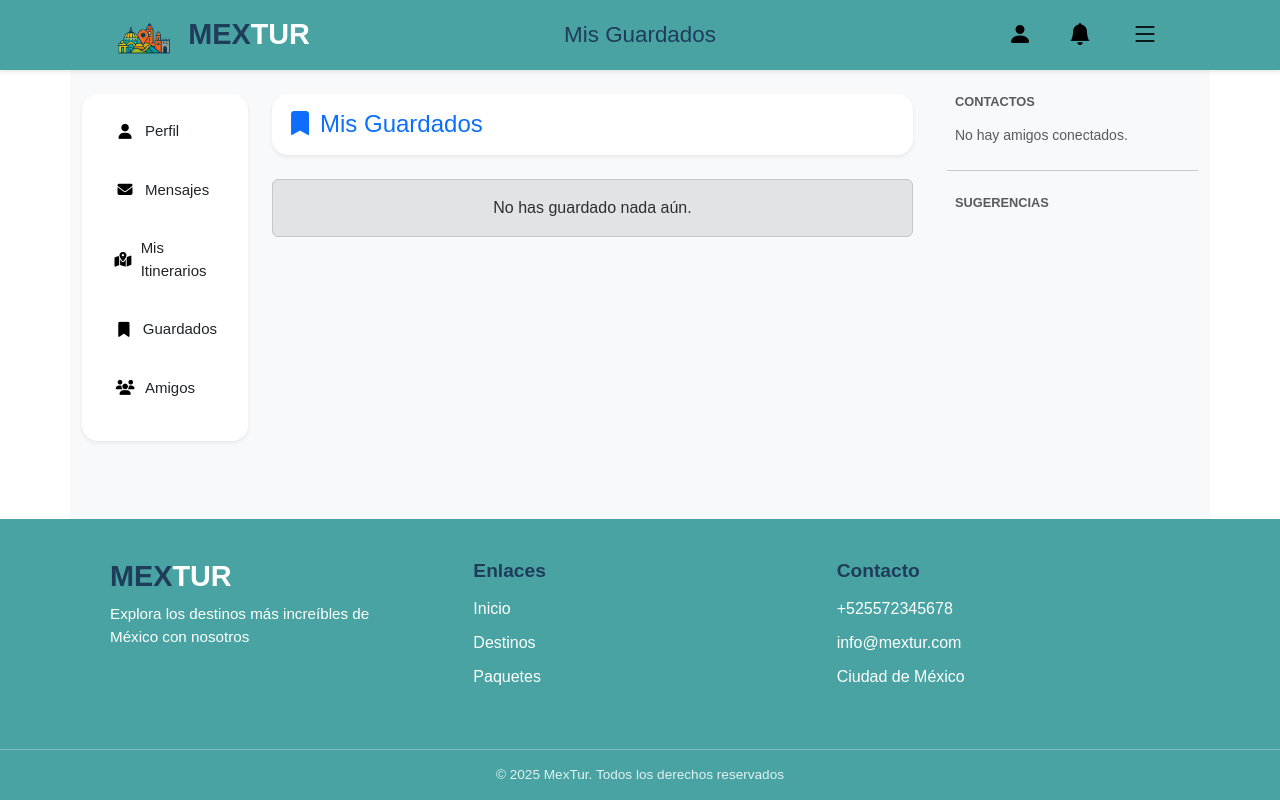
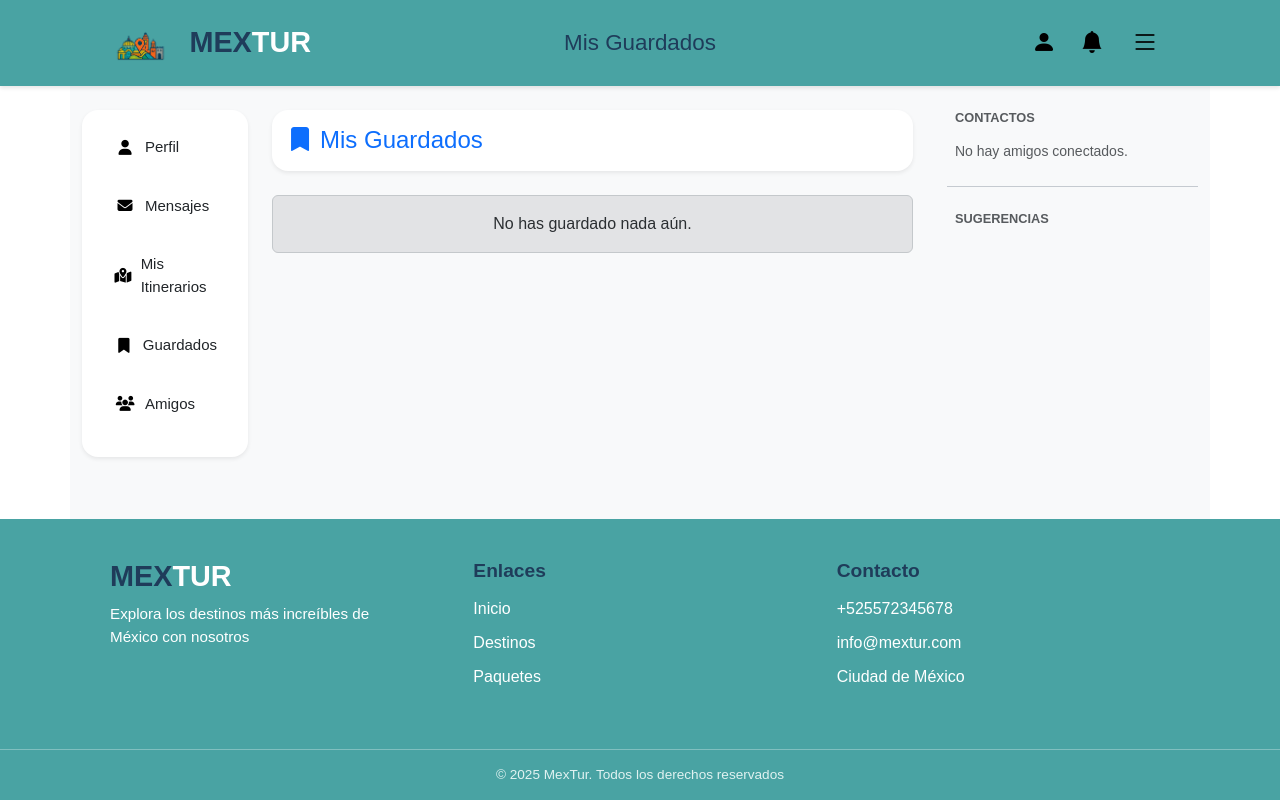
Before and after one commit to LuisHMZ/Generador-de-Itinerarios, a Django app: page /saved/ in a window 1280 px wide. Run offline with Django 5.2, Linux system fonts and the light colour scheme; the visitor is signed in with stand-in values (Sample User, id 1); data comes from the database, SQL or seed files in the repository; data that the repository does not hold is empty.

Commit message:
Estandarización de Header/Footer

```diff
--- a/static/js/headerFooter.js
+++ b/static/js/headerFooter.js
@@ -18,88 +18,15 @@ const csrftoken = getCookie('csrftoken');
 
 
 document.addEventListener('DOMContentLoaded', function () {
-
-    // --- 1. LECTURA DE URLs DE DJANGO (Variables dinámicas) ---
-    const logoutUrl = document.body.dataset.logoutUrl || '#';
-    const homeUrl = '/';
-    // Leemos el username del body para el enlace de perfil
-    const currentUsername = document.body.dataset.username || '';
-    const profileUrl = currentUsername ? `/perfil/${currentUsername}/` : '#';
+    // Este archivo ahora asume que el header/footer ya están renderizados por plantillas Django
+    // Sólo añade comportamiento (títulos dinámicos, notificaciones) sobre los elementos existentes.
 
     const staticUrlBase = '/static/img/';
     const apiNotificationsUrl = '/api/alertas/';
     const apiUnreadCountUrl = '/api/alertas/unread-count/';
     const apiMarkReadUrl = '/api/alertas/mark-read/';
-    // --- FIN LECTURA DE URLs ---
 
-    const headerHtml = `
-        <header class="header-global">
-            <div class="header-contenido">
-                <a href="${homeUrl}" class="logo-link">
-                    <img src="${staticUrlBase}logo.png" alt="Logo MexTur" class="logo-img">
-                    <div class="logo-texto"><span class="logo-mex">MEX</span><span class="logo-tur">TUR</span></div>
-                </a>
-                <div class="header-titulo"><h5 class="header-titulo-text"></h5></div>
-                <div class="header-actions">
-                    <a href="${profileUrl}" class="btn btn-profile" title="Mi Perfil">
-                        <i class="bi bi-person-fill"></i>
-                    </a>
-                    <div class="notification-wrapper">
-                        <button class="btn btn-notification" id="bell-button" type="button" title="Notificaciones">
-                            <i class="bi bi-bell-fill"></i>
-                            <span class="notification-count" id="notification-badge-count" style="display: none;">0</span>
-                        </button>
-                    </div>
-                    <div class="dropdown">
-                        <button class="btn btn-menu" type="button" id="dropdownMenuButton" data-bs-toggle="dropdown" aria-expanded="false" title="Menú">
-                            <i class="bi bi-list"></i>
-                        </button>
-
-                        <ul class="dropdown-menu" aria-labelledby="dropdownMenuButton">
-                            <li><a class="dropdown-item" href="#"><i class="bi bi-gear me-2"></i>Configuración</a></li>
-                            <li><hr class="dropdown-divider"></li>
-                            <li><a class="dropdown-item" href="${logoutUrl}"><i class="bi bi-box-arrow-right me-2"></i>Cerrar sesión</a></li>
-                        </ul>
-                        </div>
-                </div>
-            </div>
-        </header>
-    `;
-
-    const footerHtml = `
-        <footer class="footer-global">
-            <div class="footer-contenido">
-                <div class="footer-seccion footer-logo-tagline">
-                    <h3 class="footer-logo"><span class="footer-logo-mex">MEX</span><span class="footer-logo-tur">TUR</span></h3>
-                    <p>Explora los destinos más increíbles de México con nosotros</p>
-                </div>
-                <div class="footer-seccion footer-enlaces">
-                    <h3>Enlaces</h3>
-                    <nav>
-                        <a href="${homeUrl}">Inicio</a>
-                        <a href="#">Destinos</a>
-                        <a href="#">Paquetes</a>
-                    </nav>
-                </div>
-                <div class="footer-seccion footer-contacto">
-                    <h3>Contacto</h3>
-                    <p>+525572345678</p>
-                    <p>info@mextur.com</p>
-                    <p>Ciudad de México</p>
-                </div>
-            </div>
-            <div class="copyright">© 2025 MexTur. Todos los derechos reservados</div>
-        </footer>
-    `;
-
-    // 2. Inyectamos el HTML
-    const headerContainer = document.getElementById('site-header');
-    const footerContainer = document.getElementById('site-footer');
-
-    if (headerContainer) headerContainer.innerHTML = headerHtml;
-    if (footerContainer) footerContainer.innerHTML = footerHtml;
-
-    // --- (Tu JS de títulos original) ---
+    // --- TÍTULO DEL HEADER ---
     const titleMap = {
         'index.html': 'Inicio',
         'feed.html': 'Feed inicio',
@@ -113,8 +40,7 @@ document.addEventListener('DOMContentLoaded', function () {
         'log.html': 'Iniciar sesión',
         'recuperar.html': 'Recuperar contraseña',
         'editar-itinerario.html': 'Editar Itinerario',
-        'ver-itinerario-final.html': 'Mi Itinerario',
-        'amigos.html': 'Mis Amigos'
+        'ver-itinerario-final.html': 'Mi Itinerario'
     };
     function computeHeaderTitle() {
         const path = (location.pathname || '').split('/').filter(Boolean).pop() || 'home';
@@ -125,25 +51,14 @@ document.addEventListener('DOMContentLoaded', function () {
     }
     function setHeaderTitle(text) {
         const els = document.querySelectorAll('.header-titulo-text');
-        els.forEach(el => {
-            el.textContent = text;
-        });
+        els.forEach(el => el.textContent = text);
     }
     setHeaderTitle(computeHeaderTitle());
-    const titleObserver = new MutationObserver(() => {
-        setHeaderTitle(computeHeaderTitle());
-    });
+    const titleObserver = new MutationObserver(() => setHeaderTitle(computeHeaderTitle()));
     const titleEl = document.querySelector('title');
-    if (titleEl) {
-        titleObserver.observe(titleEl, { childList: true });
-    }
-    // --- (Fin de JS de títulos) ---
+    if (titleEl) titleObserver.observe(titleEl, { childList: true });
 
-
-    // ------------------------------------
-    // --- LÓGICA DE NOTIFICACIONES (LIMPIA) ---
-    // ------------------------------------
-
+    // --- NOTIFICACIONES ---
     const notificationsList = document.getElementById('notifications-list');
     const countElement = document.getElementById('notification-badge-count');
     const modalElement = document.getElementById('notificationsModal');
@@ -154,96 +69,64 @@ document.addEventListener('DOMContentLoaded', function () {
 
         bellButton.addEventListener('click', (e) => {
             e.preventDefault();
-
-            if (countElement) {
-                countElement.style.display = 'none';
-            }
-
-            // 1. Carga el historial
+            if (countElement) countElement.style.display = 'none';
             loadNotifications(true);
-
-            // 2. Muestra el modal
             notificationModal.show();
         });
     }
 
-    /**
-     * Carga el HISTORIAL de notificaciones en el modal.
-     * Si 'markAsRead' es true, también llama a la función para marcarlas.
-     */
     function loadNotifications(markAsRead = false) {
         if (!notificationsList) return;
         notificationsList.innerHTML = '<p class="text-center text-muted p-3">Cargando...</p>';
 
-        fetch(apiNotificationsUrl) // Pide el historial (leídas o no)
+        fetch(apiNotificationsUrl)
             .then(response => {
-                if (!response.ok) { throw new Error('Error al obtener notificaciones.'); }
+                if (!response.ok) throw new Error('Error al obtener notificaciones.');
                 return response.json();
             })
             .then(notifications => {
                 notificationsList.innerHTML = '';
-                if (notifications.length === 0) {
+                if (!notifications || notifications.length === 0) {
                     notificationsList.innerHTML = '<p class="text-center text-muted p-3">No tienes notificaciones.</p>';
                     return;
                 }
 
                 notifications.forEach(notif => {
                     const itemHtml = `
-                        <a href="${notif.link}" class="notification-item" data-id="${notif.id}">
-                            <div class="notification-avatar">
+                        <a href="${notif.link}" class="list-group-item list-group-item-action notification-item" data-id="${notif.id}">
+                            <div class="d-flex align-items-start gap-2">
                                 <img src="${staticUrlBase}default-avatar.png" alt="avatar" style="width: 40px; height: 40px; border-radius: 50%;">
-                            </div>
-                            <div class="notification-content">
-                                <p class="notification-text">
-                                    ${notif.message}
-                                </p>
-                                <p class="notification-time">${notif.time}</p>
+                                <div>
+                                    <div class="small">${notif.message}</div>
+                                    <div class="text-muted small">${notif.time}</div>
+                                </div>
                             </div>
                         </a>
                     `;
                     notificationsList.innerHTML += itemHtml;
                 });
 
-                if (markAsRead) {
-                    markNotificationsAsRead();
-                }
+                if (markAsRead) markNotificationsAsRead();
             })
             .catch(error => {
-                console.error("Error en fetchNotifications:", error);
+                console.error('Error en fetchNotifications:', error);
                 notificationsList.innerHTML = '<p class="text-center text-danger p-3">Error al cargar notificaciones.</p>';
             });
     }
 
-    /**
-     * Llama a la API para marcar todas como leídas.
-     */
     function markNotificationsAsRead() {
         fetch(apiMarkReadUrl, {
             method: 'POST',
-            headers: {
-                'Content-Type': 'application/json',
-                'X-CSRFToken': csrftoken
-            }
+            headers: { 'Content-Type': 'application/json', 'X-CSRFToken': csrftoken }
         })
         .then(response => response.json())
-        .then(data => {
-            if (data.status !== 'success') {
-                console.error("Error al marcar notificaciones:", data.message);
-            }
-        })
-        .catch(error => {
-            console.error('Error en fetch markNotificationsAsRead:', error);
-        });
+        .then(data => { if (data.status !== 'success') console.error('Error al marcar notificaciones:', data.message); })
+        .catch(error => console.error('Error en fetch markNotificationsAsRead:', error));
     }
 
-
-    /**
-     * Revisa el CONTADOR de notificaciones (solo NO LEÍDAS).
-     */
     function checkNotificationCount() {
         if (!countElement) return;
-
-        fetch(apiUnreadCountUrl) // Llama a la API de solo conteo
+        fetch(apiUnreadCountUrl)
             .then(response => response.json())
             .then(data => {
                 if (data.status === 'success') {
@@ -258,12 +141,8 @@ document.addEventListener('DOMContentLoaded', function () {
                     countElement.style.display = 'none';
                 }
             })
-            .catch(error => {
-                console.warn("Error chequeando contador de notificaciones:", error);
-                countElement.style.display = 'none';
-            });
+            .catch(error => { console.warn('Error chequeando contador de notificaciones:', error); if (countElement) countElement.style.display = 'none'; });
     }
 
-    // Chequear el contador de la campanita al cargar la página
     checkNotificationCount();
 });
--- a/templates/feed/friend_requests.html
+++ b/templates/feed/friend_requests.html
@@ -21,7 +21,7 @@
 
 <body data-logout-url="{% url 'simple_logout' %}" data-username="{{ user.username }}">
 
-    <div id="site-header"></div>
+    {% include 'snippets/header.html' %}
 
     <main class="container py-4" style="background-color: #f8f9fa;">
         <div class="row gx-4">
@@ -118,7 +118,7 @@
         </div>
     </main>
 
-    <div id="site-footer"></div>
+    {% include 'snippets/footer.html' %}
 
     <script src="https://cdn.jsdelivr.net/npm/bootstrap@5.3.3/dist/js/bootstrap.bundle.min.js"></script>
     <script src="{% static 'js/headerFooter.js' %}" defer></script>
--- a/templates/feed/home_feed.html
+++ b/templates/feed/home_feed.html
@@ -67,7 +67,7 @@
         {% endif %}
     </div>
 
-    <div id="site-header"></div>
+    {% include 'snippets/header.html' %}
 
     <main class="container py-4" style="background-color: #f8f9fa;">
         <div class="row gx-4">
@@ -258,7 +258,7 @@
                                         </div>
                                     </div>
 
-                                    <a href="#" class="btn btn-sm w-100 btn-mextur-outline mt-3" style="border: 1px solid #E57B28; color: #E57B28;">
+                                    <a href="{% url 'itineraries:view_itinerary' item.id %}" class="btn btn-sm w-100 btn-mextur-outline mt-3" style="border: 1px solid #E57B28; color: #E57B28;">
                                         Ver Detalles
                                     </a>
                                 </div>
@@ -341,7 +341,8 @@
         </div>
     </main>
 
-    <div id="site-footer"></div>
+    <!-- Footer -->
+    {% include 'snippets/footer.html' %}
 
     <!-- Modales -->
     <div class="modal fade" id="notificationsModal" tabindex="-1" aria-hidden="true"><div class="modal-dialog modal-dialog-scrollable"><div class="modal-content"><div class="modal-header"><h5 class="modal-title">Notificaciones</h5><button type="button" class="btn-close" data-bs-dismiss="modal"></button></div><div class="modal-body p-0"><div id="notifications-list"><p class="text-center text-muted p-3">Cargando...</p></div></div><div class="modal-footer"><button type="button" class="btn btn-secondary" data-bs-dismiss="modal">Cerrar</button></div></div></div></div>
--- a/templates/messaging/chat.html
+++ b/templates/messaging/chat.html
@@ -21,7 +21,7 @@
 <body>
 
     <!-- Header General del Sitio -->
-    <div id="site-header"></div>
+    {% include 'snippets/header.html' %}
 
     <!-- Contenedor Principal "Full Height" -->
     <div class="container-fluid chat-wrapper">
@@ -145,7 +145,7 @@
         </div>
     </div>
 
-    <div id="site-footer"></div>
+    {% include 'snippets/footer.html' %}
 
     <script src="https://cdn.jsdelivr.net/npm/bootstrap@5.3.3/dist/js/bootstrap.bundle.min.js"></script>
     <script src="{% static 'js/headerFooter.js' %}" defer></script>
--- /dev/null
+++ b/templates/snippets/footer.html
@@ -0,0 +1,24 @@
+{% load static %}
+<footer class="footer-global">
+    <div class="footer-contenido">
+        <div class="footer-seccion footer-logo-tagline">
+            <h3 class="footer-logo"><span class="footer-logo-mex">MEX</span><span class="footer-logo-tur">TUR</span></h3>
+            <p>Explora los destinos más increíbles de México con nosotros</p>
+        </div>
+        <div class="footer-seccion footer-enlaces">
+            <h3>Enlaces</h3>
+            <nav>
+                <a href="{% url 'home' %}">Inicio</a>
+                <a href="#">Destinos</a>
+                <a href="#">Paquetes</a>
+            </nav>
+        </div>
+        <div class="footer-seccion footer-contacto">
+            <h3>Contacto</h3>
+            <p>+525572345678</p>
+            <p>info@mextur.com</p>
+            <p>Ciudad de México</p>
+        </div>
+    </div>
+    <div class="copyright">© 2025 MexTur. Todos los derechos reservados</div>
+</footer>
--- /dev/null
+++ b/templates/snippets/header.html
@@ -0,0 +1,56 @@
+{% load static %}
+<header class="header-global">
+    <div class="header-contenido container d-flex justify-content-between align-items-center py-2">
+        <a href="/" class="logo-link d-flex align-items-center text-decoration-none">
+            <img src="{% static 'img/logo.png' %}" alt="Logo MexTur" class="logo-img" style="height:36px;">
+            <div class="logo-texto ms-2"><span class="logo-mex">MEX</span><span class="logo-tur">TUR</span></div>
+        </a>
+
+        <div class="header-titulo"><h5 class="header-titulo-text mb-0"></h5></div>
+
+        <div class="header-actions d-flex align-items-center gap-2">
+            {% if user.is_authenticated %}
+            <a href="/perfil/{{ user.username }}/" class="btn btn-profile" title="Mi Perfil">
+                <i class="bi bi-person-fill"></i>
+            </a>
+            {% else %}
+            <a href="#" class="btn btn-profile" title="Mi Perfil">
+                <i class="bi bi-person-fill"></i>
+            </a>
+            {% endif %}
+
+            <div class="notification-wrapper">
+                <button class="btn btn-notification position-relative" id="bell-button" type="button" title="Notificaciones">
+                    <i class="bi bi-bell-fill"></i>
+                    <span class="notification-count badge rounded-pill bg-danger" id="notification-badge-count" style="display:none; position: absolute; top: -6px; right: -6px;">0</span>
+                </button>
+            </div>
+
+            <div class="dropdown">
+                <button class="btn btn-menu" type="button" id="dropdownMenuButton" data-bs-toggle="dropdown" aria-expanded="false" title="Menú">
+                    <i class="bi bi-list"></i>
+                </button>
+                <ul class="dropdown-menu dropdown-menu-end">
+                    <li><a class="dropdown-item" href="#"><i class="bi bi-gear me-2"></i>Configuración</a></li>
+                    <li><hr class="dropdown-divider"></li>
+                    <li><a class="dropdown-item" href="{% url 'simple_logout' %}"><i class="bi bi-box-arrow-right me-2"></i>Cerrar sesión</a></li>
+                </ul>
+            </div>
+        </div>
+    </div>
+
+    <!-- Modal de notificaciones (vacío, será llenado por JS) -->
+    <div class="modal fade" id="notificationsModal" tabindex="-1" aria-labelledby="notificationsModalLabel" aria-hidden="true">
+      <div class="modal-dialog modal-dialog-centered modal-facebook">
+        <div class="modal-content">
+          <div class="modal-header">
+            <h5 class="modal-title" id="notificationsModalLabel">Notificaciones</h5>
+            <button type="button" class="btn-close" data-bs-dismiss="modal" aria-label="Close"></button>
+          </div>
+          <div class="modal-body p-0">
+            <div id="notifications-list" class="list-group list-group-flush"></div>
+          </div>
+        </div>
+      </div>
+    </div>
+</header>
--- a/templates/users/profile.html
+++ b/templates/users/profile.html
@@ -35,7 +35,7 @@
         {% endif %}
     </div>
 
-    <div id="site-header"></div>
+    {% include 'snippets/header.html' %}
 
     <main class="profile-container container my-4">
         <div class="row gx-4">
@@ -176,7 +176,7 @@
 
         </div>
     </main>
-    <div id="site-footer"></div>
+    {% include 'snippets/footer.html' %}
 
     <div class="modal fade" id="notificationsModal" tabindex="-1" aria-labelledby="notificationsModalLabel" aria-hidden="true">
         <div class="modal-dialog modal-dialog-scrollable">
```
